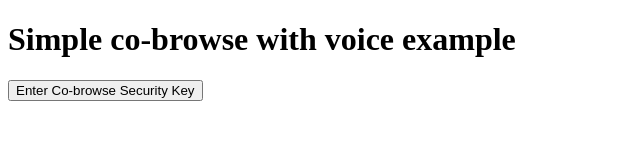
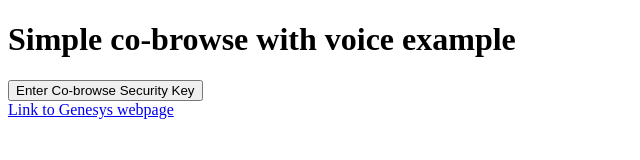
Before and after one commit to armandsb1/cobrowse, a plain HTML site: page index.html in a window 1280 px wide. Shown: the whole page, without its empty margins (0-640 px from the left). Drawn offline with Linux system fonts and the light colour scheme.

Commit message:
Update index.html

```diff
--- a/index.html
+++ b/index.html
@@ -14,6 +14,8 @@
 
 <!-- Div with this id required to display security key form -->
 <div id="cobrowse-security-form"></div>
+
+<a href="https://wwww.gwnwsys.com">Link to Genesys webpage</a>
 
 <!-- Co-browse with voice uses the webchat API, so include it here -->
 <script src="https://apps.mypurecloud.de/webchat/jsapi-v1.js" type="text/javascript"></script>
```
